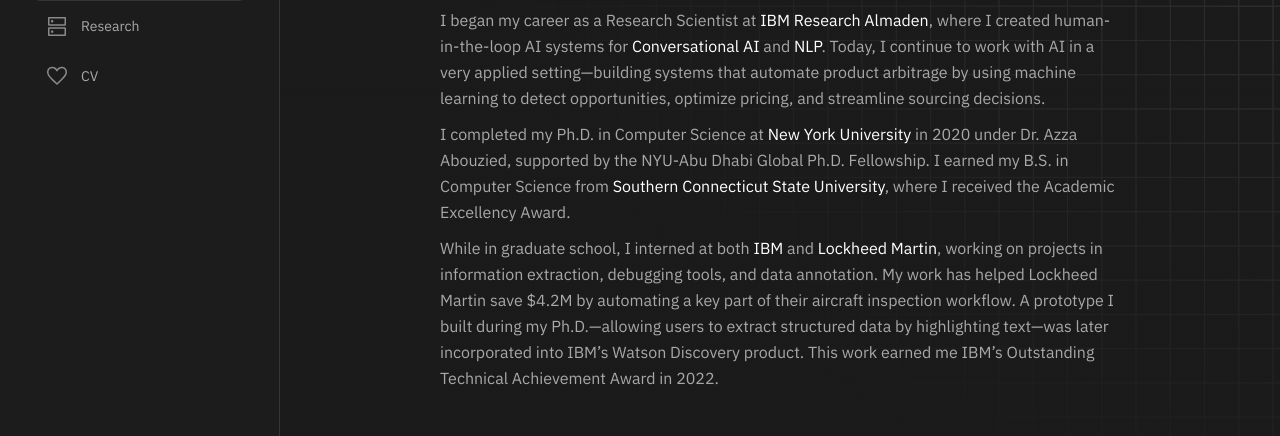
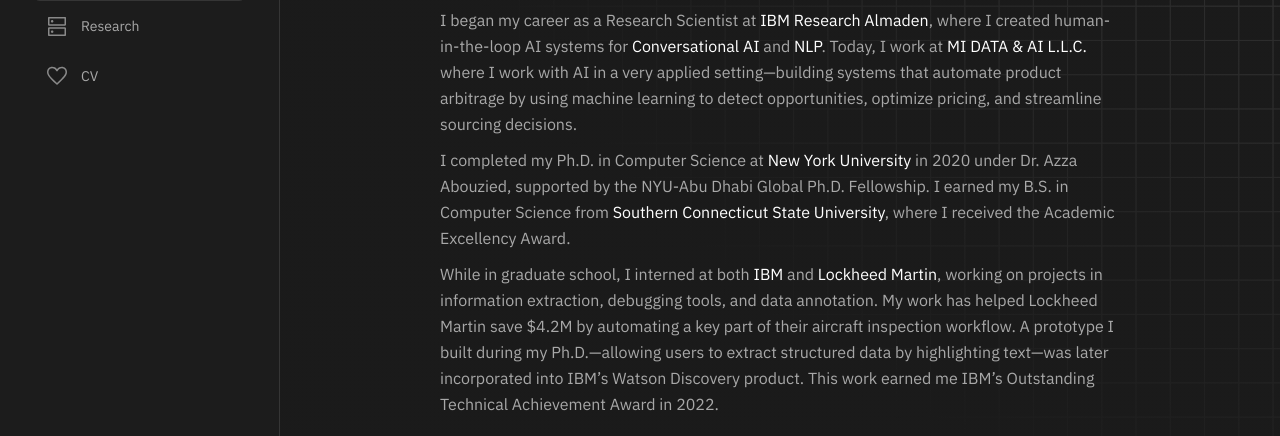
Before and after one commit to maedahanafi/maedahanafi.github.io, an Astro site: page / in a window 1280 px wide. Shown: the part 165-601 px from the top of the page. Built offline with nearby package versions, Linux system fonts and the light colour scheme; Astro itself is replaced by a stand-in of ours.

Commit message:
update to llc

```diff
--- a/src/pages/index.astro
+++ b/src/pages/index.astro
@@ -21,7 +21,7 @@ import Sidebar from "../components/Sidebar.astro";
               </p>
               <p>
                 I began my career as a Research Scientist at <span class="lead">IBM Research Almaden</span>, where I created human-in-the-loop AI systems for <span class="lead">Conversational AI</span> and <span class="lead">NLP</span>.
-                Today, I continue to work with AI in a very applied setting—building systems that automate product arbitrage by using machine learning to detect opportunities, optimize pricing, and streamline sourcing decisions.
+                Today, I work at <span class="lead">MI DATA &amp; AI L.L.C.</span> where I work with AI in a very applied setting—building systems that automate product arbitrage by using machine learning to detect opportunities, optimize pricing, and streamline sourcing decisions.
               </p>
               <p>
                   I completed my Ph.D. in Computer Science at <span class="lead">New York University</span> in 2020 under Dr. Azza Abouzied, supported by the NYU-Abu Dhabi Global Ph.D. Fellowship.
```
Also changed, not shown: 2 other files.
